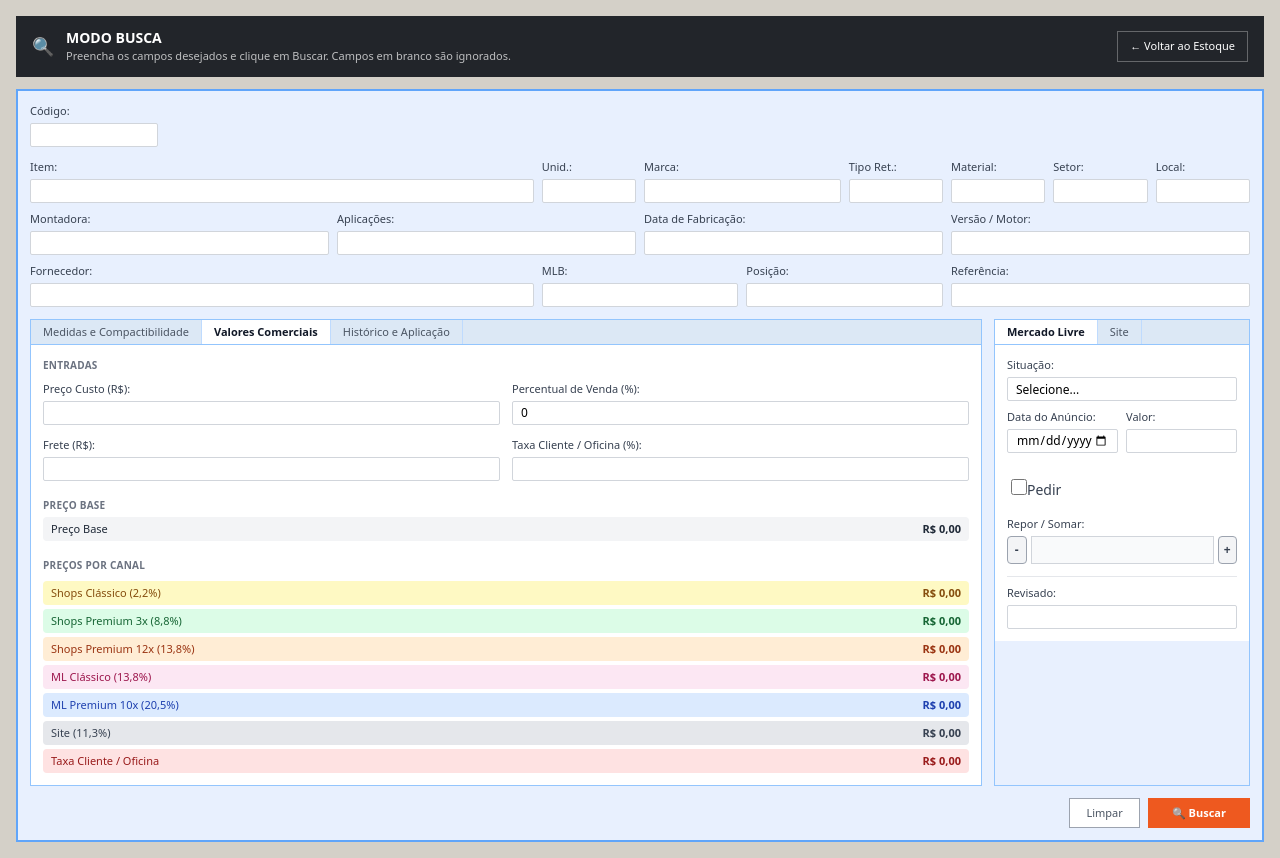
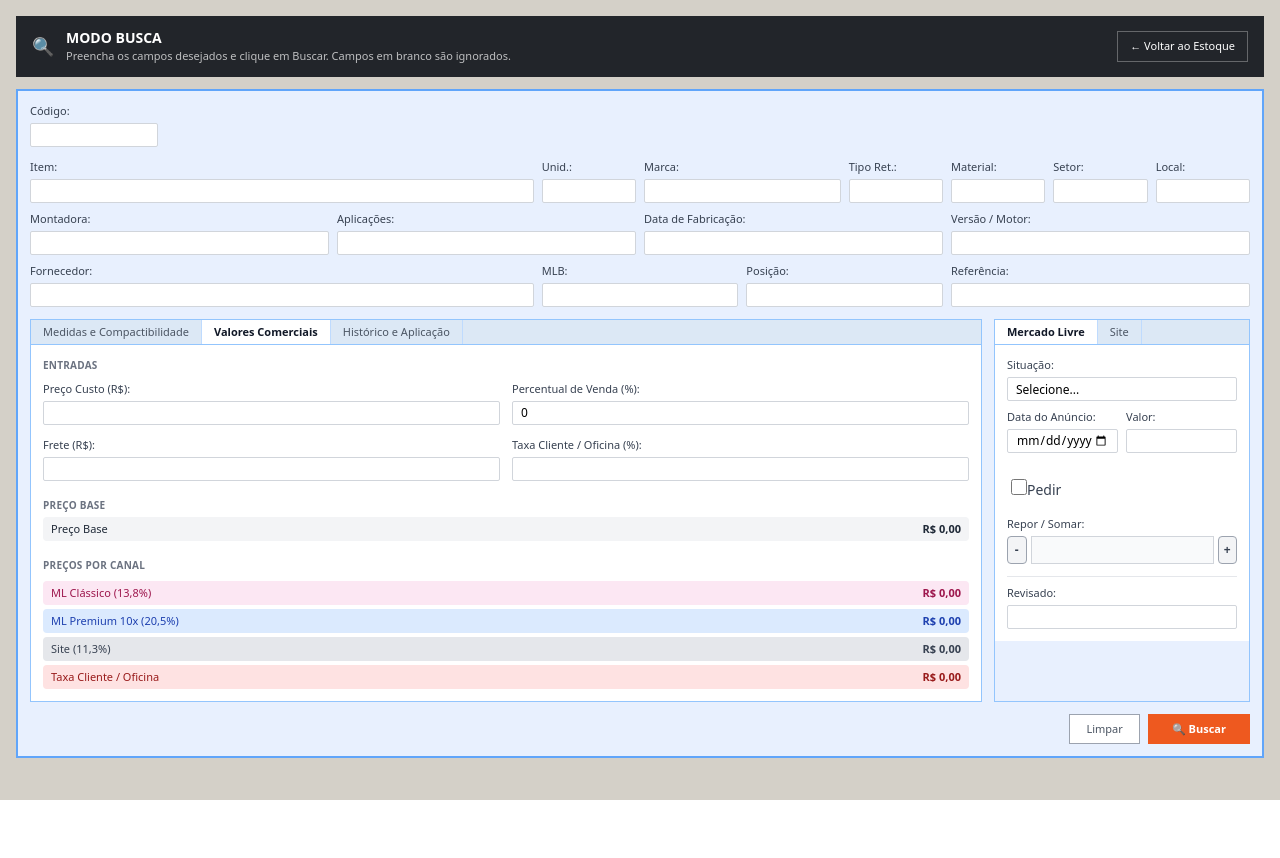
Before and after one commit to Marcos-Andrade22/ERP_Prototype, a React (Vite) app in the folder mlb-editor/: page /estoque/busca in a window 1280 px wide. Both pictures are taken after a click on the button "Valores Comerciais". After the commit the page ends 800 px from the top, so only its background shows below. Built offline with nearby package versions, Linux system fonts and the light colour scheme; the HTML template or start-up script is replaced by a standard one.

Commit message:
feat(tab-valores): remove canais Shops (encerrado pelo ML)

```diff
--- a/mlb-editor/src/features/estoque/ui/tabs/TabValores.tsx
+++ b/mlb-editor/src/features/estoque/ui/tabs/TabValores.tsx
@@ -8,31 +8,25 @@ type Props = {
 
 // Taxas fixas conforme calculadora
 const TAXAS = {
-    shopsClassico:   0.022,
-    shopsPremium3x:  0.088,
-    shopsPremium12x: 0.138,
-    mlClassico:      0.138,
-    mlPremium10x:    0.205,
-    site:            0.113,
+    mlClassico:  0.138,
+    mlPremium10x: 0.205,
+    site:         0.113,
 };
 
 function calcular(item: EstoqueItem) {
-    const precoCusto         = parseFloat(String(item.valorUnitarioFixo))   || 0;
-    const percentualVenda    = (parseFloat(String(item.lucroValor))          || 0) / 100;
-    const frete              = parseFloat(String(item.frete))               || 0;
-    const taxaClienteOficina = (parseFloat(String(item.taxaClienteOficina)) || 0) / 100;
+    const precoCusto         = parseFloat(String(item.valorUnitarioFixo))    || 0;
+    const percentualVenda    = (parseFloat(String(item.lucroValor))           || 0) / 100;
+    const frete              = parseFloat(String(item.frete))                || 0;
+    const taxaClienteOficina = (parseFloat(String(item.taxaClienteOficina))  || 0) / 100;
 
     const precoBase = precoCusto * (1 + percentualVenda);
 
     return {
         precoBase,
-        shopsClassico:   precoBase * (1 + TAXAS.shopsClassico)   + frete,
-        shopsPremium3x:  precoBase * (1 + TAXAS.shopsPremium3x)  + frete,
-        shopsPremium12x: precoBase * (1 + TAXAS.shopsPremium12x) + frete,
-        mlClassico:      precoBase * (1 + TAXAS.mlClassico)      + frete,
-        mlPremium10x:    precoBase * (1 + TAXAS.mlPremium10x)    + frete,
-        site:            precoBase * (1 + TAXAS.site),
-        taxaCliente:     precoBase * (1 + taxaClienteOficina),
+        mlClassico:  precoBase * (1 + TAXAS.mlClassico)   + frete,
+        mlPremium10x: precoBase * (1 + TAXAS.mlPremium10x) + frete,
+        site:         precoBase * (1 + TAXAS.site),
+        taxaCliente:  precoBase * (1 + taxaClienteOficina),
     };
 }
 
@@ -109,21 +103,6 @@ export function TabValores({ item, handleChange }: Props) {
                 </p>
                 <div className="flex flex-col gap-1">
                     <ResultRow
-                        label="Shops Clássico (2,2%)"
-                        value={resultados.shopsClassico}
-                        colorClass="bg-yellow-100 text-yellow-800"
-                    />
-                    <ResultRow
-                        label="Shops Premium 3x (8,8%)"
-                        value={resultados.shopsPremium3x}
-                        colorClass="bg-green-100 text-green-800"
-                    />
-                    <ResultRow
-                        label="Shops Premium 12x (13,8%)"
-                        value={resultados.shopsPremium12x}
-                        colorClass="bg-orange-100 text-orange-800"
-                    />
-                    <ResultRow
                         label="ML Clássico (13,8%)"
                         value={resultados.mlClassico}
                         colorClass="bg-pink-100 text-pink-800"
```
